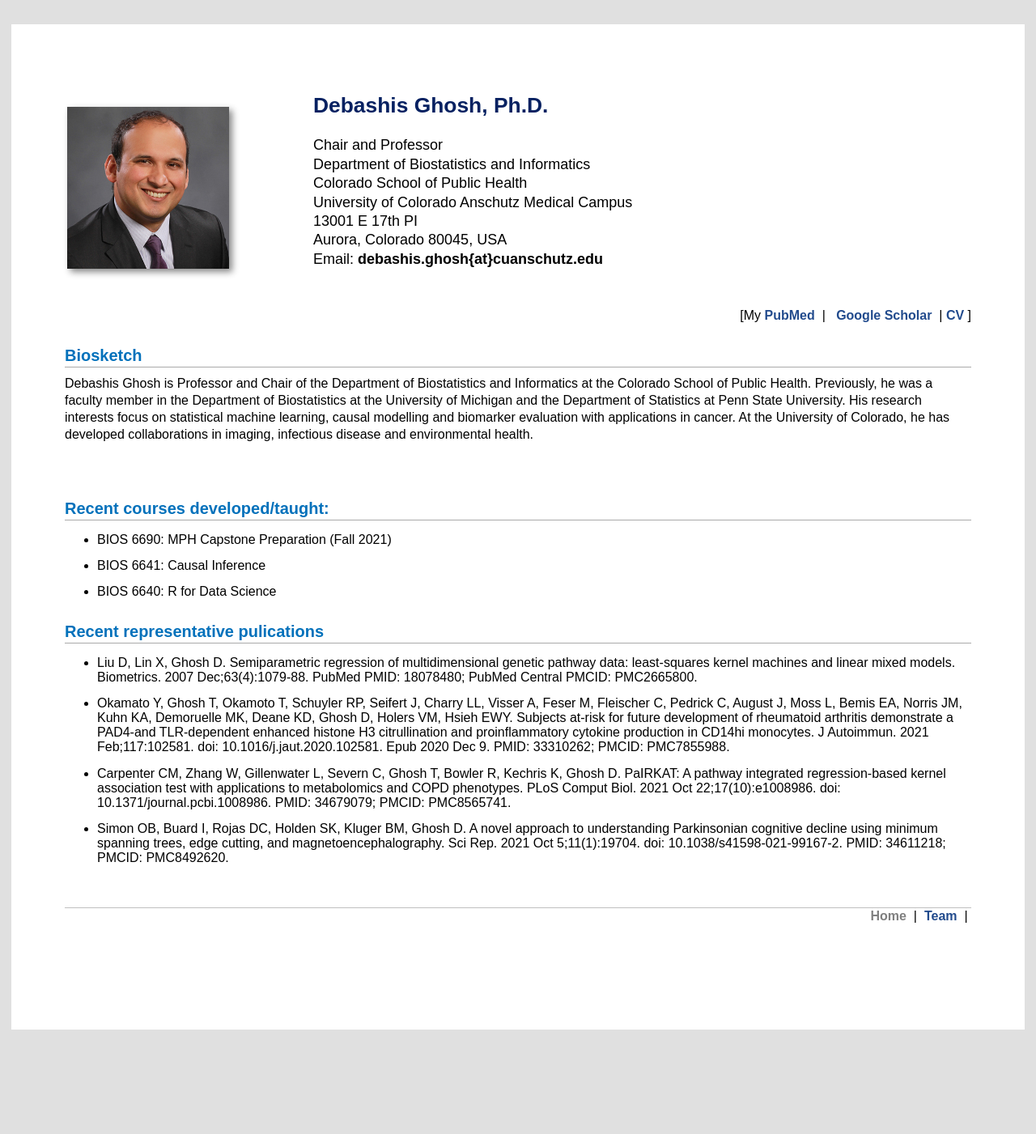
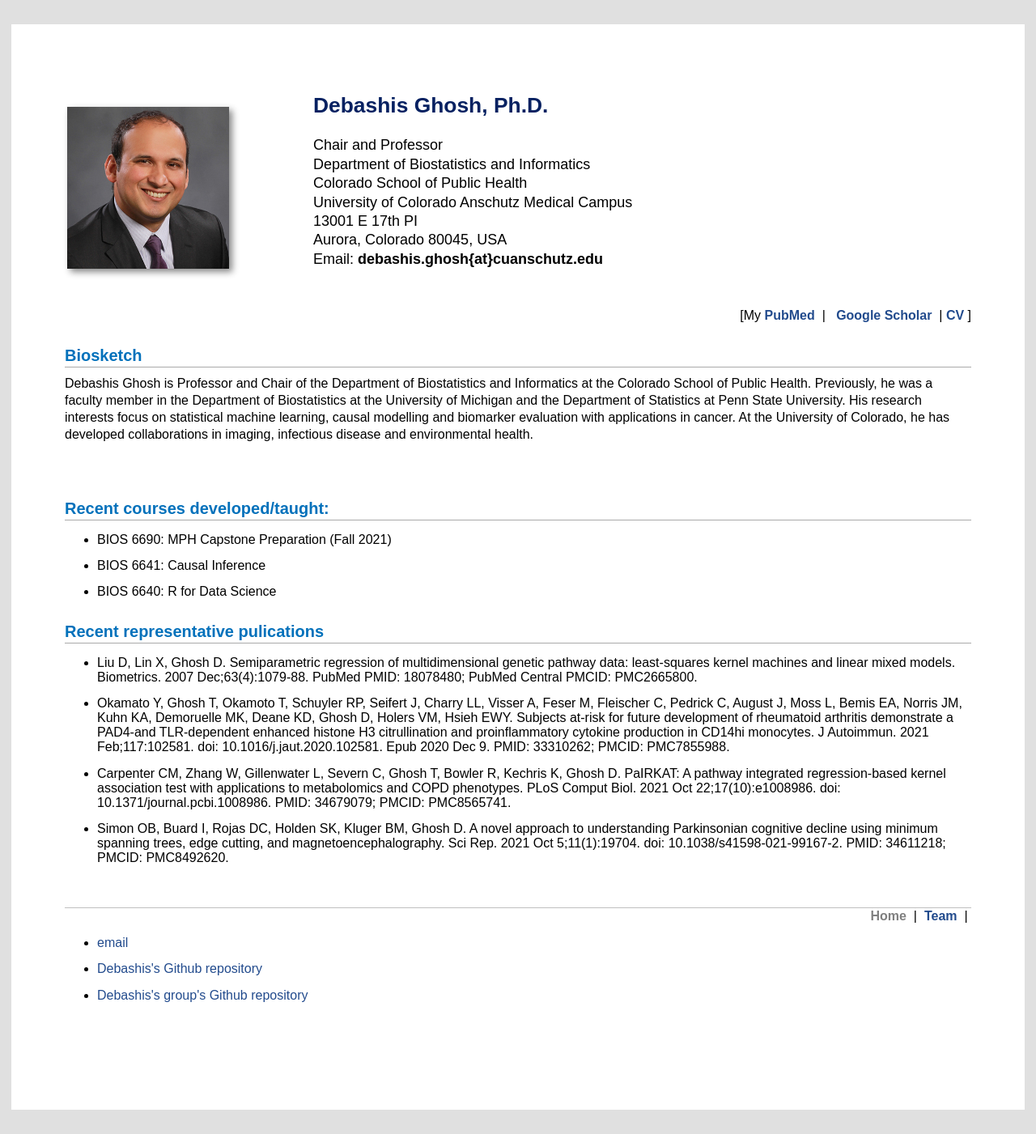
Before and after one commit to ghoshd/ghoshd.github.io, a Jekyll site: the page index.html, which Jekyll copies as it is, in a window 1280 px wide. Shown: the whole page at 81% size. Built offline with Jekyll 4.4.1, drawn with Linux system fonts in a browser that asks for light colours; nearby versions of some CDN libraries; library files that are not in the unit come from our copies; before the commit the page ends 1302 px from its top, so only the background shows below that.

Commit message:
Update index.html

```diff
--- a/index.html
+++ b/index.html
@@ -101,6 +101,14 @@
 	</div>
 
 
+	<footer>
+	    		<ul>
+	        		<li><a href="mailto:debashis.ghosh@cuanschutz.edu">email</a></li>
+	        		<li><a href="https://github.com/ghoshd"> Debashis's Github repository</a></li>
+				<li><a href="https://github.com/GhoshLab"> Debashis's group's Github repository</a></li>
+				</ul>
+			</footer>
+
 	<p align="center"><iframe style="background:transparent !important" scrolling="no" frameborder="0" allowtransparency="true" width="90" height="90" src="./datafiles/a.html"></iframe><script type="text/javascript" src="./datafiles/5.js" async="async"></script></p>
 
 
```
